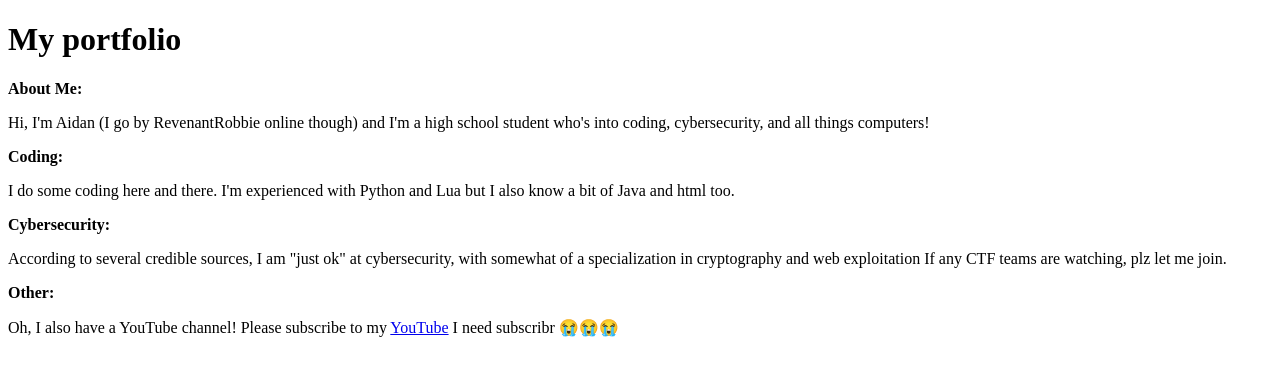
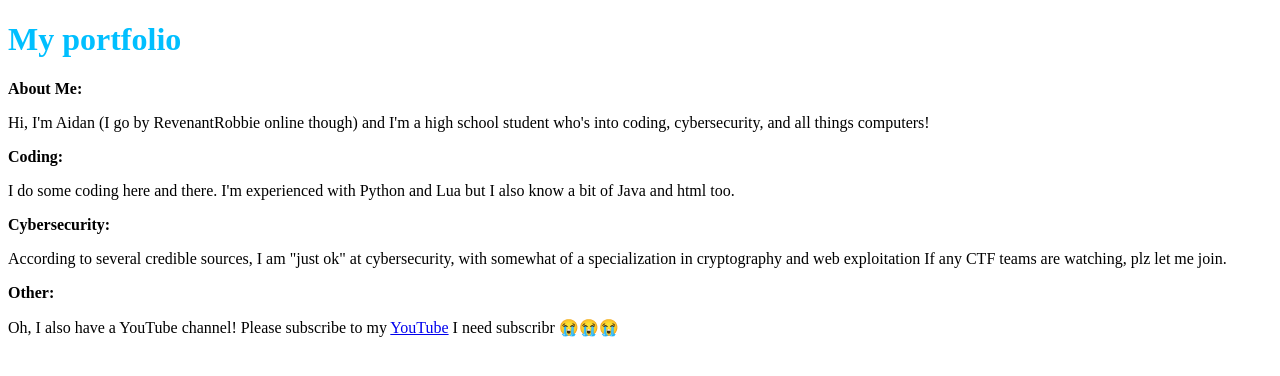
Before and after one commit to RevenantRobbie/MyPortfolio, a plain HTML site: page index.html in a window 1280 px wide. Drawn offline with Linux system fonts and the light colour scheme.

Commit message:
added and connected stylesheet and changed h1 color

```diff
--- a/index.html
+++ b/index.html
@@ -1,5 +1,8 @@
 <!doctype html>
 <html>
+  <head>
+    <link rel = "stylesheet" href="styles.css">
+  </head>
   <body>
 
     <h1>
--- /dev/null
+++ b/styles.css
@@ -0,0 +1,3 @@
+h1 {
+    color:deepskyblue
+}
```
